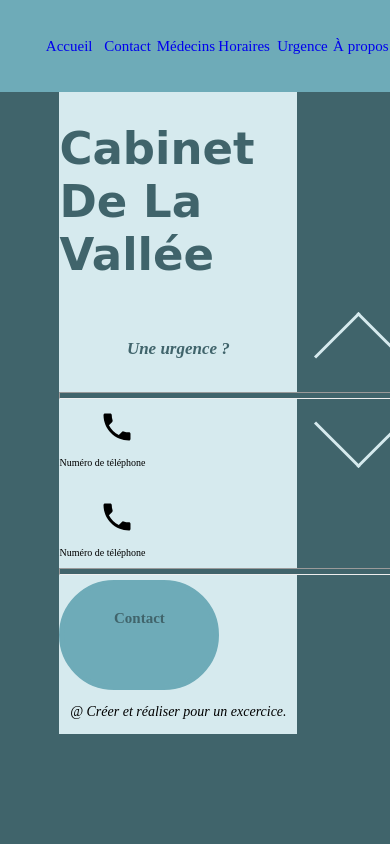
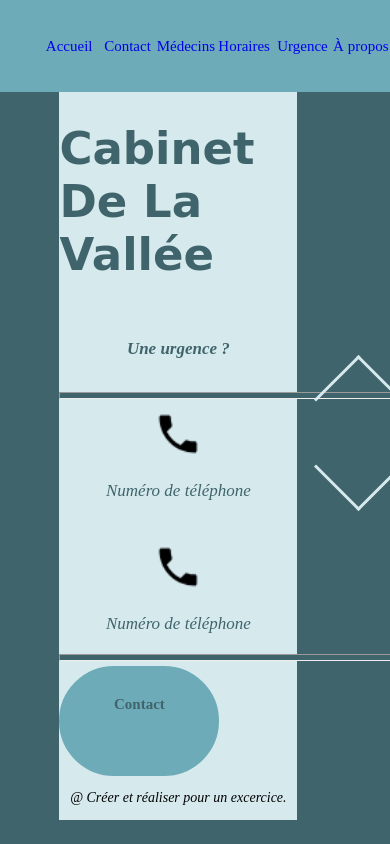
Before and after one commit to oletendart/cabinet, a plain HTML site: page urgence.html in a window 390 px wide. Shown: the top 844 px of the page. Drawn offline with Linux system fonts and the light colour scheme.

Commit message:
resizing icon phone and style text in file style.css

```diff
--- a/style.css
+++ b/style.css
@@ -340,3 +340,33 @@ table, th, td {
     font-size: 1.5rem;
     color: #40646B;
 }
+/*
+    File Urgence.Html
+*/
+/*
+    Text
+*/
+.phoneright {
+    margin: 2rem;
+    text-align: center;
+    font-size: 1.7rem;
+    color: #40646B;
+    font-style: italic;
+}
+.phoneleft {
+    margin: 2rem;
+    text-align: center;
+    font-size: 1.7rem;
+    color: #40646B;
+    font-style: italic;
+}
+/*
+    Pictures
+*/
+.logophone {
+    text-align: center;
+}
+.phonelogo {
+    width: 5rem;
+    height: auto;
+}
```
